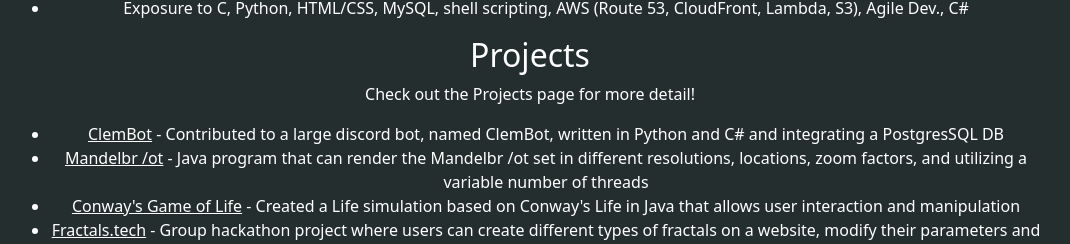
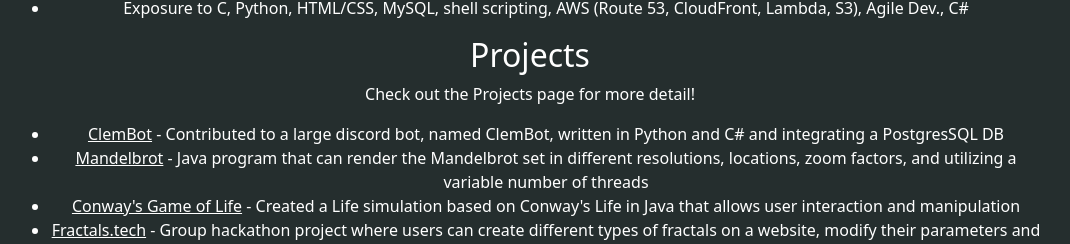
Before and after one commit to smathep/Portfolio, a React (Create React App) app: page /resume in a window 1280 px wide. Shown: the part 1139-1383 px from the top of the page, without its empty margins (110-1180 px from the left). Built offline with nearby package versions, Linux system fonts and the light colour scheme.

Commit message:
Fixed mandelbrot typo

```diff
--- a/src/pages/Resume.jsx
+++ b/src/pages/Resume.jsx
@@ -86,7 +86,7 @@ export default function Resume(){
             <p>Check out the Projects page for more detail!</p>
             <ul>
                 <li><a id="links" href="https://github.com/ClemBotProject/ClemBot">ClemBot</a> - Contributed to a large discord bot, named ClemBot, written in Python and C# and integrating a PostgresSQL DB</li>
-                <li><a id="links" href="https://github.com/smathep/Mandelbr /ot">Mandelbr /ot</a> - Java program that can render the Mandelbr /ot set in different resolutions, locations, zoom factors, and utilizing a variable number of threads</li>
+                <li><a id="links" href="https://github.com/smathep/Mandelbrot">Mandelbrot</a> - Java program that can render the Mandelbrot set in different resolutions, locations, zoom factors, and utilizing a variable number of threads</li>
                 <li><a id="links" href="https://github.com/smathep/GameOfLife">Conway's Game of Life</a> - Created a Life simulation based on Conway's Life in Java that allows user interaction and manipulation</li>
                 <li><a id="links" href="https://fractals.tech">Fractals.tech</a> - Group hackathon project where users can create different types of fractals on a website, modify their parameters and appearance, and download the image. Won a category award for using a .tech domain. </li>
             </ul>
```
Also changed, not shown: 1 other file (tests, documents, lock files or other folders).
